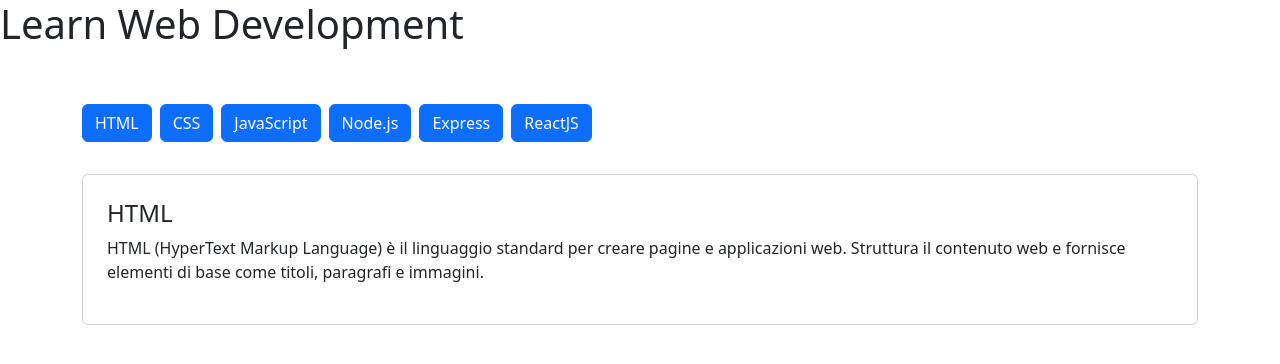
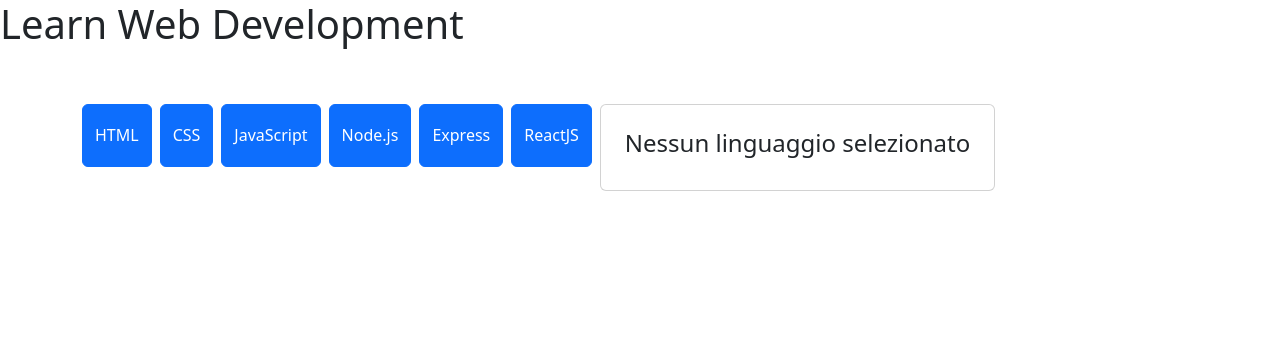
Before and after one commit to LindaTancini/react-use-state, a React (Vite) app: page / in a window 1280 px wide. Shown: the top 364 px of the page. Built offline with nearby package versions, Linux system fonts and the light colour scheme.

Commit message:
feat: added first bonus

```diff
--- a/src/components/Main.jsx
+++ b/src/components/Main.jsx
@@ -6,7 +6,7 @@ console.log(languages);
 // CREO FUNZIONE DEL COMPONENTE MAIN
 function Main() {
   //CREO VARIABILE REATTIVA
-  const [selectedLanguage, setSelectedLanguage] = useState(1);
+  const [selectedLanguage, setSelectedLanguage] = useState(0);
   return (
     <main>
       <div className="container py-5">
@@ -23,19 +23,28 @@ function Main() {
           ))}
 
           <div className="card p-4">
+            {/* USO METODO TERNARIO PER FAR SI CHE ESCA UN MESSAGGIO SE NON SELEZIONO NULLA */}
+            {selectedLanguage === 0 ? (
+              <h4>Nessun linguaggio selezionato</h4>
+            ) : (
+              <>
                 {/* USO FIND PER CERCARE UN DETERMINATO ELEMENTO NELL'ARRAY */}
                 <h4>
                   {
-                languages.find((language) => language.id == selectedLanguage)
-                  .title
+                    languages.find(
+                      (language) => language.id === selectedLanguage
+                    ).title
                   }
                 </h4>
                 <p>
                   {
-                languages.find((language) => language.id == selectedLanguage)
-                  .description
+                    languages.find(
+                      (language) => language.id === selectedLanguage
+                    ).description
                   }
                 </p>
+              </>
+            )}
           </div>
         </div>
       </div>
```
Lines whose indentation alone changed are shown as unchanged.
